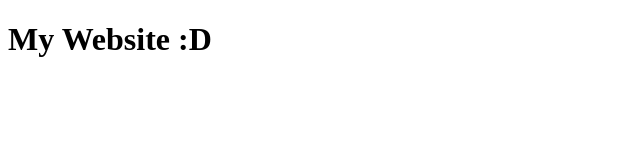
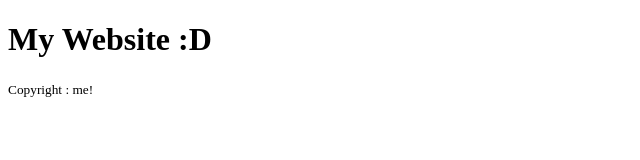
Before and after one commit to rh0ti/319-git-test, a plain HTML site: page index.html in a window 1280 px wide. Shown: the full height of the page, 0-640 px from the left. Drawn offline with Linux system fonts and the light colour scheme.

Commit message:
add footer in HTML

```diff
--- a/index.html
+++ b/index.html
@@ -8,5 +8,9 @@
 </head>
 <body>
     <h1>My Website :D</h1>
+
+    <footer>
+        <small>Copyright : me!</small>
+    </footer>
 </body>
 </html>
```
